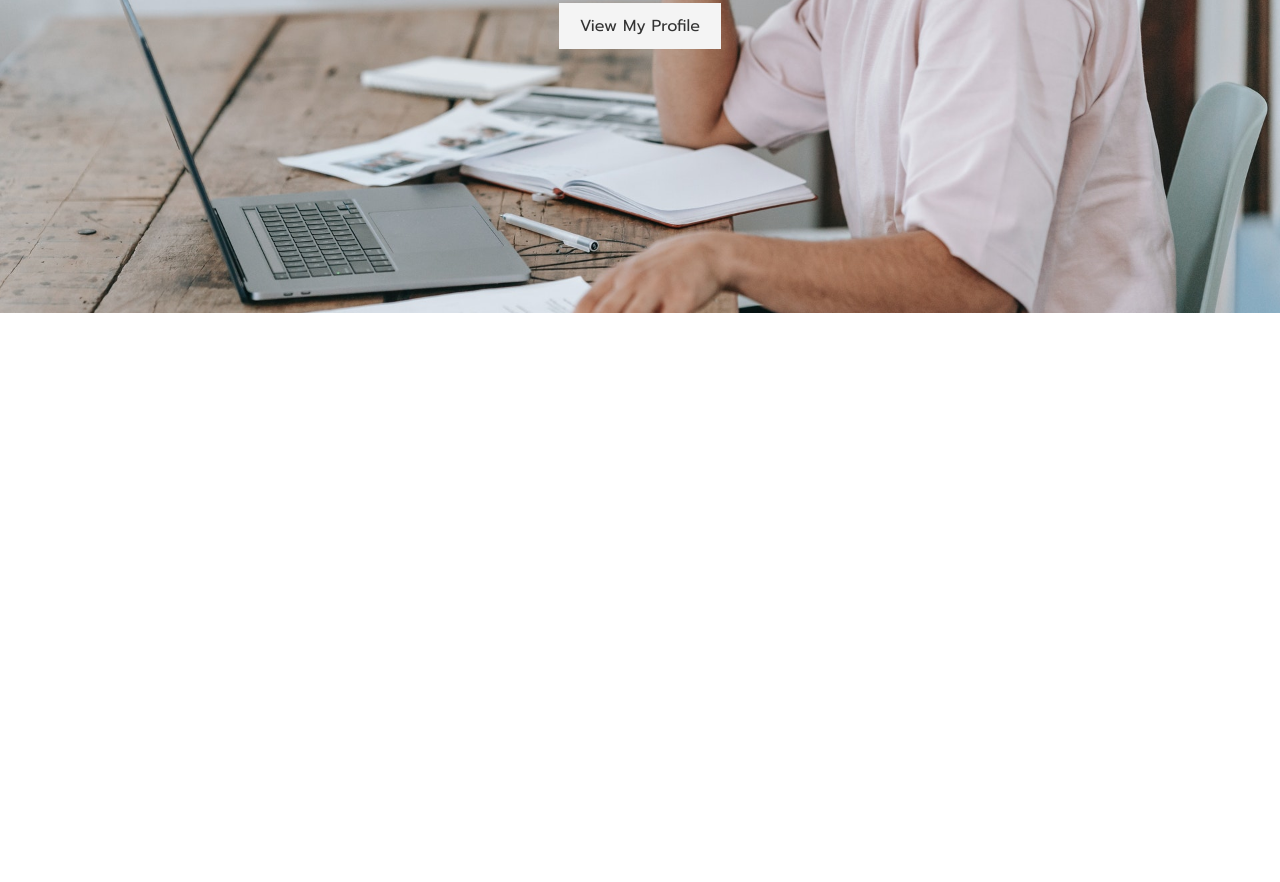
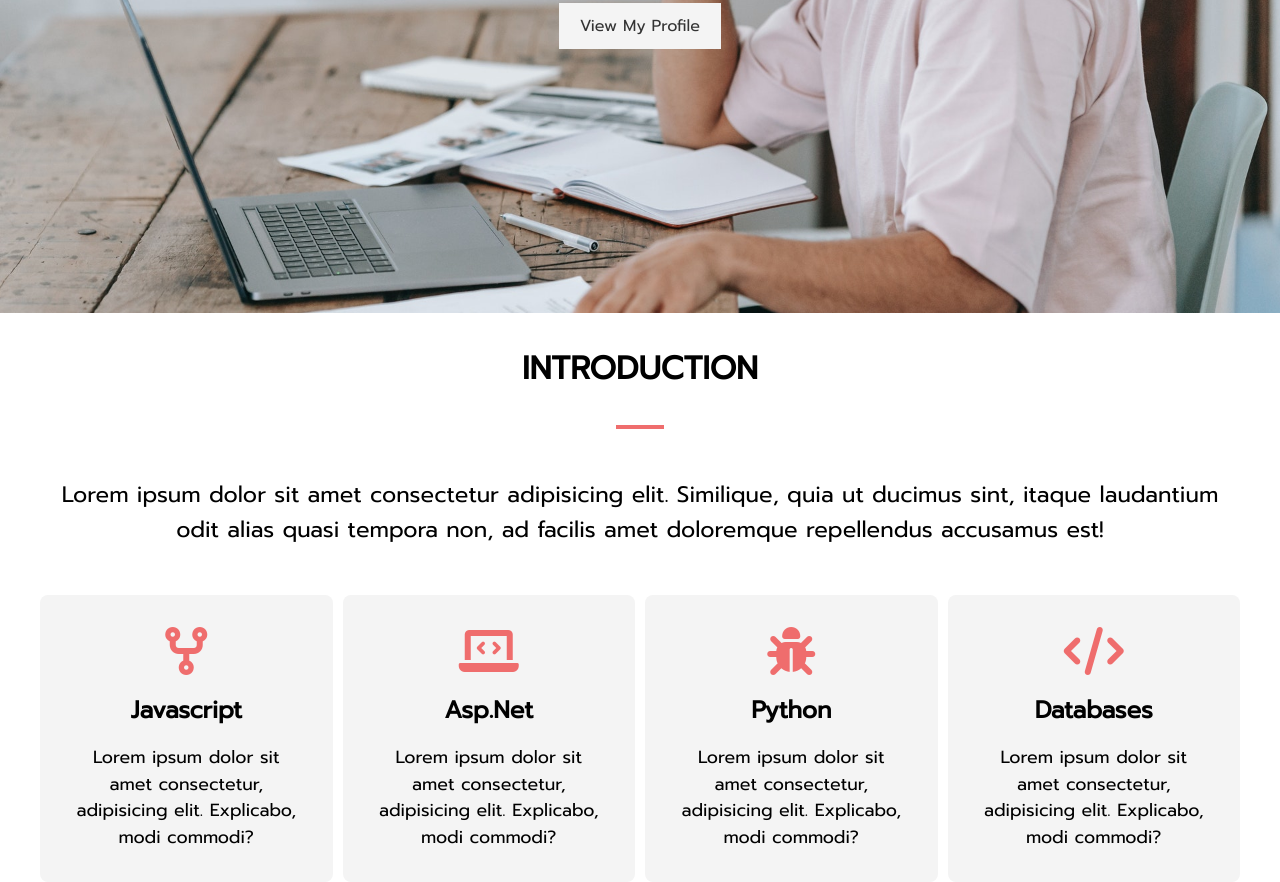
Before and after one commit to p0rt1a/Freelancer-Personal-Website, a website: page public/index.html in a window 1280 px wide. Shown: the part 487-1369 px from the top of the page. Before the commit the page ends 800 px from the top, so only its background shows below. Drawn offline with nearby package versions, Linux system fonts and the light colour scheme.

Commit message:
home - section a completed and stylized

```diff
--- a/public/index.html
+++ b/public/index.html
@@ -52,6 +52,54 @@
       </div>
     </section>
 
+    <!-- section a -->
+    <section id="home-a">
+      <div class="container">
+        <h1 class="section-header">Introduction</h1>
+        <div class="divide"></div>
+        <p class="lead">
+          Lorem ipsum dolor sit amet consectetur adipisicing elit. Similique,
+          quia ut ducimus sint, itaque laudantium odit alias quasi tempora non,
+          ad facilis amet doloremque repellendus accusamus est!
+        </p>
+
+        <div class="skills">
+          <div class="skill">
+            <i class="fa-solid fa-code-fork fa-3x"></i>
+            <h2 class="my-1">Javascript</h2>
+            <p>
+              Lorem ipsum dolor sit amet consectetur, adipisicing elit.
+              Explicabo, modi commodi?
+            </p>
+          </div>
+          <div class="skill">
+            <i class="fa-solid fa-laptop-code fa-3x"></i>
+            <h2 class="my-1">Asp.Net</h2>
+            <p>
+              Lorem ipsum dolor sit amet consectetur, adipisicing elit.
+              Explicabo, modi commodi?
+            </p>
+          </div>
+          <div class="skill">
+            <i class="fa-solid fa-bug fa-3x"></i>
+            <h2 class="my-1">Python</h2>
+            <p>
+              Lorem ipsum dolor sit amet consectetur, adipisicing elit.
+              Explicabo, modi commodi?
+            </p>
+          </div>
+          <div class="skill">
+            <i class="fa-solid fa-code fa-3x"></i>
+            <h2 class="my-1">Databases</h2>
+            <p>
+              Lorem ipsum dolor sit amet consectetur, adipisicing elit.
+              Explicabo, modi commodi?
+            </p>
+          </div>
+        </div>
+      </div>
+    </section>
+
     <script src="js/jquery.min.js"></script>
     <script src="js/type-writer.js"></script>
   </body>
--- a/scss/_home.scss
+++ b/scss/_home.scss
@@ -51,3 +51,28 @@
     }
   }
 }
+
+#home {
+  &-a {
+    .skills {
+      display: grid;
+      grid-template-columns: repeat(4, 1fr);
+      text-align: center;
+      gap: 10px;
+
+      .skill {
+        padding: 2rem;
+        background-color: $light-color;
+        border-radius: 8px;
+
+        i {
+          color: $primary-color;
+        }
+
+        p {
+          font-size: 1.1rem;
+        }
+      }
+    }
+  }
+}
--- a/scss/_utilities.scss
+++ b/scss/_utilities.scss
@@ -35,6 +35,29 @@
   text-align: center;
 }
 
+.section-header {
+  margin: 1rem 0;
+  font-size: 2rem;
+  text-align: center;
+  padding: 1rem 0;
+  text-transform: uppercase;
+}
+
+.divide {
+  width: 3rem;
+  height: 4px;
+  margin: 0 auto;
+  background-color: $primary-color;
+}
+
+.lead {
+  margin: 1rem 0;
+  padding: 2rem 0;
+  text-align: center;
+  font-size: 1.4rem;
+  line-height: 2.2rem;
+}
+
 .my-1 {
   margin: 1rem 0;
 }
```
Also changed, not shown: public/css/main.css.
